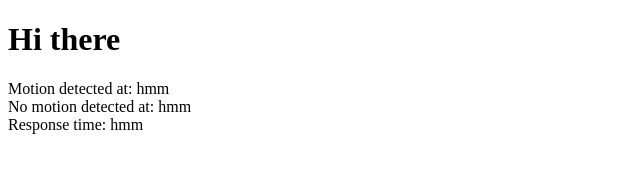
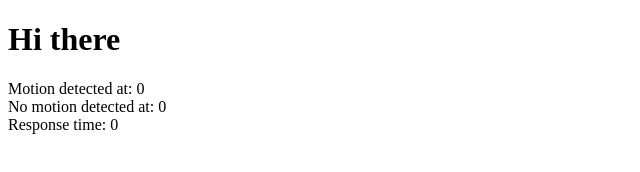
Before and after one commit to FIT3140-S1-2017/assignment-3-team87, a website: page Spike1/public/index.html in a window 1280 px wide. Shown: the full height of the page, 0-640 px from the left. Drawn offline with nearby package versions, Linux system fonts and the light colour scheme; no server answers.

Commit message:
make code readable for spike1

```diff
--- a/Spike1/public/conn.js
+++ b/Spike1/public/conn.js
@@ -1,7 +1,6 @@
 $(function () {
     var socket = io();
     var responseTime;
-
 
     // receiving from server
     socket.on('start', function (pdata, data) {
--- a/Spike1/public/index.html
+++ b/Spike1/public/index.html
@@ -8,13 +8,13 @@
 <h1>Hi there</h1>
 <div>
 	<label>Motion detected at: </label>
-	<span id="start_time">hmm</span>
+	<span id="start_time">0</span>
 	</br>
 	<label>No motion detected at: </label>
-	<span id="end_time">hmm</span>
+	<span id="end_time">0</span>
 	</br>
 	<label>Response time: </label>
-	<span id="resp_time">hmm</span>
+	<span id="resp_time">0</span>
 
 </div>
 <script src="https://code.jquery.com/jquery-3.1.1.slim.min.js"
```
Also changed, not shown: Spike1/server/server.js (+4 -8 lines).
